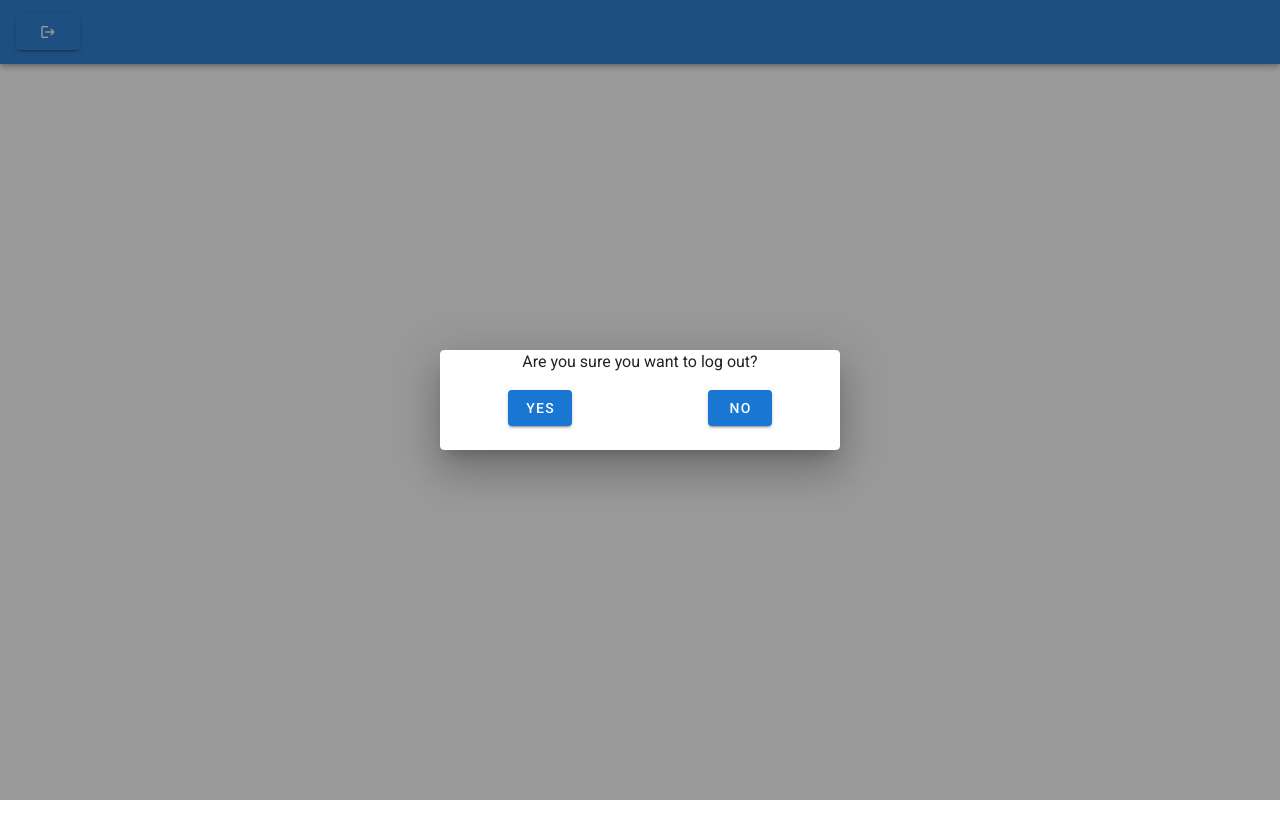
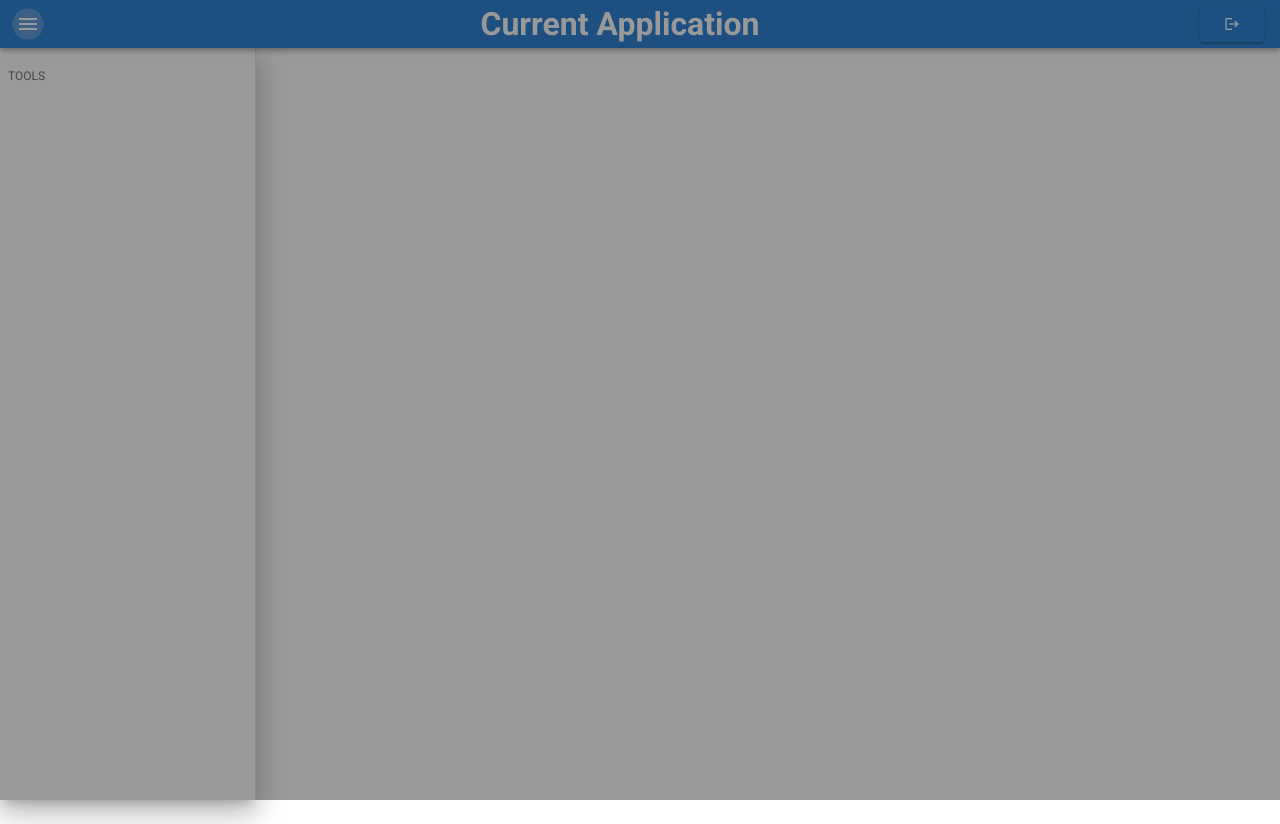
Before and after one commit to maldestor95/recipebook, a Vue app: page / in a window 1280 px wide. Both pictures are taken after a click on the button 48 px from the left and 32 px from the top of the page. Before the commit the page ends 800 px from the top, so only its background shows below. Built offline with nearby package versions, Linux system fonts and the light colour scheme.

Commit message:
add navigation drawer

```diff
--- a/src/App.vue
+++ b/src/App.vue
@@ -1,9 +1,20 @@
 <template>
 <v-app>
-    <v-app-bar app color="primary" dark>
+    <v-app-bar dense app color="primary" dark>
+        <v-icon @click="navdrawer=!navdrawer">mdi-menu</v-icon>
+        <v-spacer></v-spacer>
+        <h1>{{currentApp}}</h1>
+        <v-spacer></v-spacer>
         <login-user color="info"></login-user>
     </v-app-bar>
     <v-content>
+        <v-navigation-drawer temporary v-model="navdrawer">
+            <v-list dense>
+                <v-subheader>TOOLS</v-subheader>
+
+            </v-list>
+
+        </v-navigation-drawer>
         <v-container justify-center>
             <v-row>
             </v-row>
@@ -24,7 +35,8 @@ export default {
     },
 
     data: () => ({
-        //
+        navdrawer:null,
+        currentApp:"Current Application"
     }),
 };
 </script>
--- a/src/components/LoginUser.vue
+++ b/src/components/LoginUser.vue
@@ -1,9 +1,9 @@
 <template>
-    <v-dialog v-model="dialog" persistent max-width="400">
+    <v-dialog v-model="dialog" persistent max-width="400" @keydown.esc="dialog=false">
 
         <template v-slot:activator="{ on }">
 
-          <v-btn v-on="on" class="small primary light">
+          <v-btn dense v-on="on" class="small primary light">
 
             <v-icon small>{{islogged==true?'mdi-logout':'mdi-login'}}</v-icon>
 
@@ -11,7 +11,7 @@
 </template>
 
     <!-- logout -->
-    <v-card v-if="islogged" >
+    <v-card v-if="islogged" raised shaped >
       <v-row no-gutters>
         <v-col
           md="12"
@@ -32,13 +32,10 @@
           </v-btn>
         </v-col>
       </v-row>
-      <v-row no-gutters>
-        <br>
-      </v-row>
     </v-card>
 
     <!-- login -->
-    <v-card v-if="!islogged">
+    <v-card v-if="!islogged" raised shaped >
       <v-row no-gutters>
         <v-col align="center">
         <h1 >
@@ -113,6 +110,9 @@ export default {
         login() {
             this.dialog = false;
             this.islogged = true;
+        },
+        escapeform(){
+          this.dialog=false
         }
     }
 };
```
